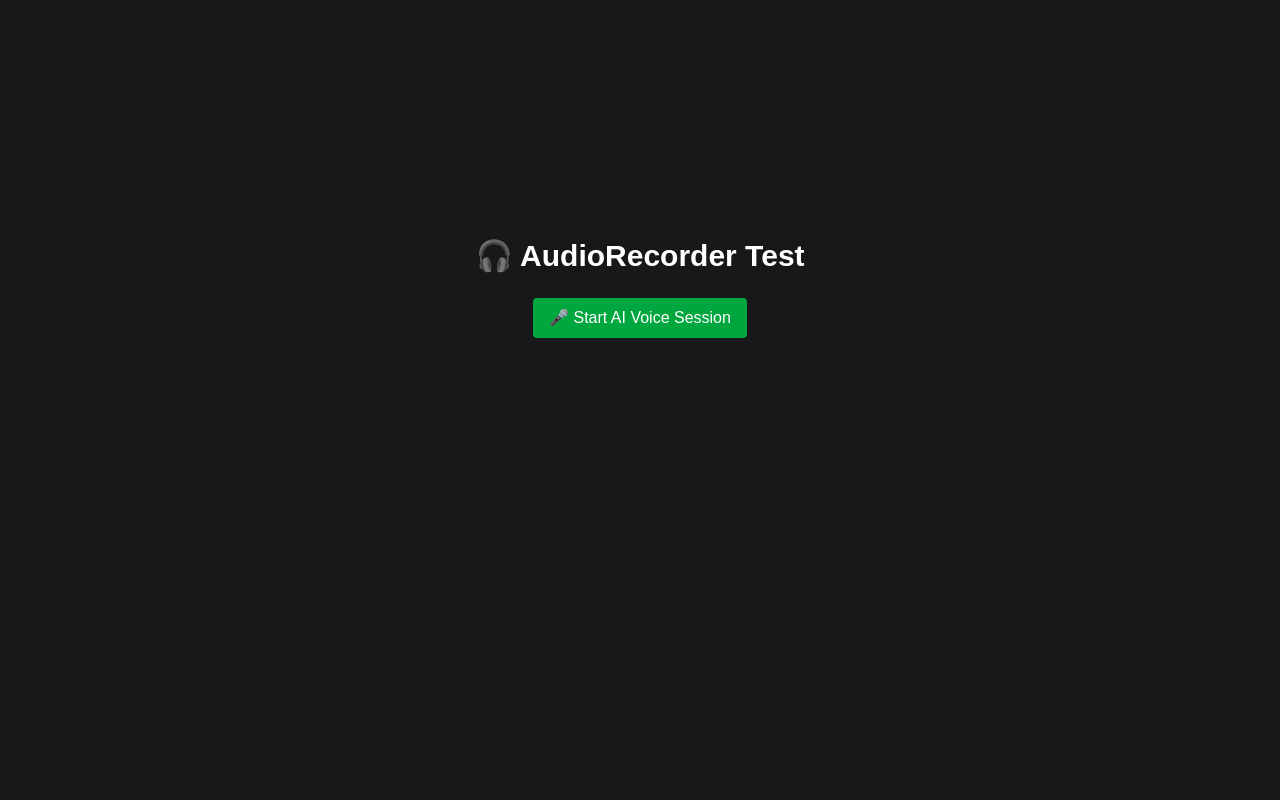
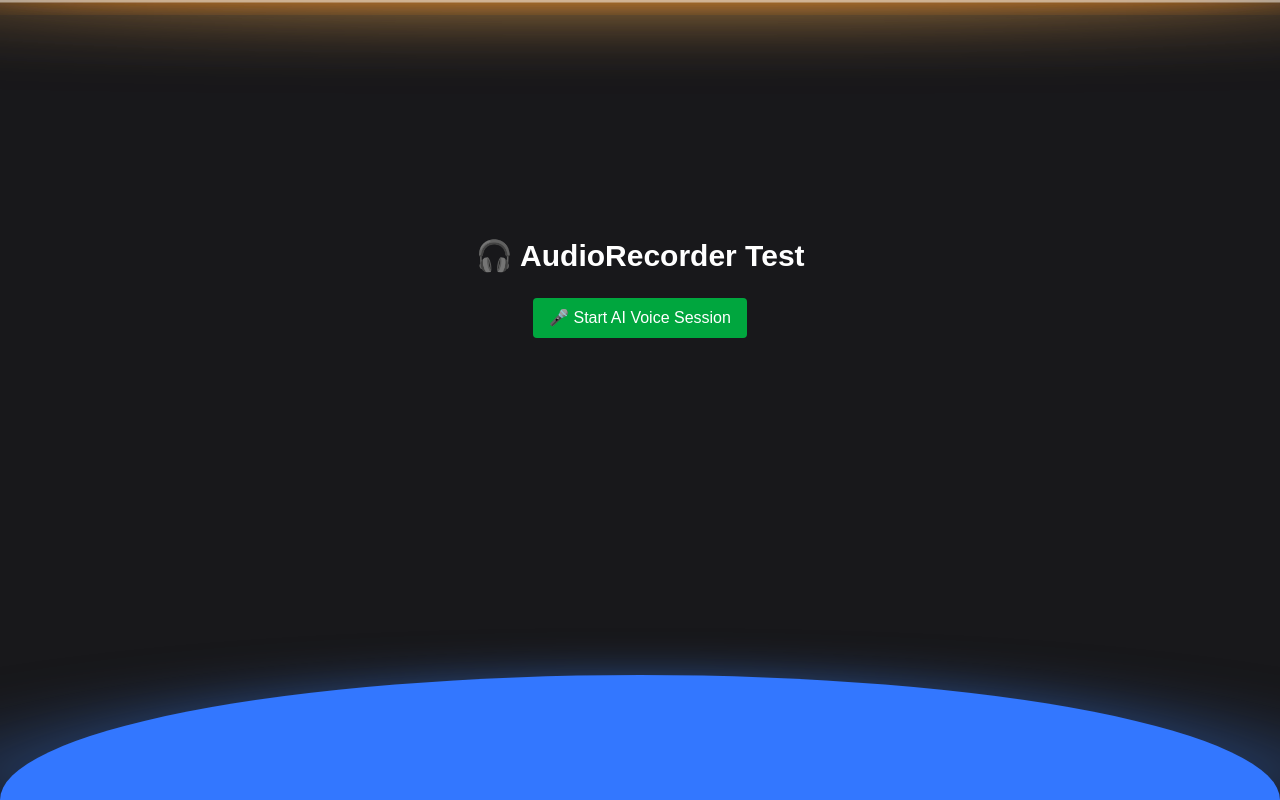
Before and after one commit to supersiyyo/dnd_ai_npc, a Next.js app: page /test in a window 1280 px wide. Built offline with nearby package versions, Linux system fonts and the light colour scheme; no server answers.

Commit message:
very nice audiovis

```diff
--- a/src/app/test/page.tsx
+++ b/src/app/test/page.tsx
@@ -1,11 +1,14 @@
 import AudioRecorder from "@/components/AudioRecorder";
-import MicCircleVisualizer from "@/components/MicCircleVisualizer";
+import UserMic from "@/components/UserMicVis";
+import AiMic from "@/components/AiMicVis";
 
 export default function TestPage() {
   return (
     <main className="min-h-screen bg-zinc-900 text-white flex flex-col items-center justify-center p-8">
       <h1 className="text-3xl font-bold mb-6">🎧 AudioRecorder Test</h1>
       <AudioRecorder />
+      <AiMic />
+      <UserMic />
     </main>
   );
 }
--- /dev/null
+++ b/src/components/AiMicVis.tsx
@@ -0,0 +1,128 @@
+// components/TopMicSemiCircleVisualizer.tsx
+'use client';
+
+import React, { useEffect, useRef } from 'react';
+
+/**
+ * Enhanced audio-reactive top semicircle with bold presence:
+ * - Increased height for more mass
+ * - Stronger gradient and glow
+ * - Thicker, more dynamic outline
+ */
+const TopMicSemiCircleVisualizer: React.FC = () => {
+  const pathRef = useRef<SVGPathElement>(null);
+  const outlineRef = useRef<SVGPathElement>(null);
+  const gradientRef = useRef<SVGLinearGradientElement>(null);
+  const audioCtxRef = useRef<AudioContext | null>(null);
+  const analyserRef = useRef<AnalyserNode | null>(null);
+  const dataArrayRef = useRef<Uint8Array | null>(null);
+
+  useEffect(() => {
+    let animationId: number;
+
+    const setupAudio = async () => {
+      const stream = await navigator.mediaDevices.getUserMedia({ audio: true });
+      const audioCtx = new AudioContext();
+      const analyser = audioCtx.createAnalyser();
+      analyser.fftSize = 256;
+      const source = audioCtx.createMediaStreamSource(stream);
+      source.connect(analyser);
+
+      const bufferLength = analyser.frequencyBinCount;
+      const dataArray = new Uint8Array(bufferLength);
+
+      audioCtxRef.current = audioCtx;
+      analyserRef.current = analyser;
+      dataArrayRef.current = dataArray;
+
+      const animate = () => {
+        if (!analyserRef.current || !dataArrayRef.current || !pathRef.current || !outlineRef.current) {
+          animationId = requestAnimationFrame(animate);
+          return;
+        }
+
+        analyserRef.current.getByteFrequencyData(dataArrayRef.current);
+        const sum = dataArrayRef.current.reduce((a, b) => a + b, 0);
+        const avg = sum / dataArrayRef.current.length;
+        const normalized = avg / 255;
+
+        // Pulse arc radius
+        const minRy = 45;
+        const maxRy = 85;
+        const ry = minRy + (maxRy - minRy) * normalized;
+        const rx = 50;
+        const d = `M0,0 A${rx},${ry} 0 0,1 100,0 L100,0 L0,0 Z`;
+        pathRef.current.setAttribute('d', d);
+        outlineRef.current.setAttribute('d', d);
+
+        // Update gradient stops
+        const gradient = gradientRef.current;
+        if (gradient) {
+          const stops = gradient.children;
+          (stops[0] as SVGStopElement).setAttribute('stop-color', `hsl(${20 + normalized * 30},100%,80%)`);
+          (stops[1] as SVGStopElement).setAttribute('stop-color', `hsl(${20 + normalized * 30},100%,40%)`);
+        }
+
+        // Glow filter intensity
+        const glow = 15 + normalized * 50;
+        pathRef.current.style.filter = `url(#glow) drop-shadow(0 0 ${glow}px rgba(249,115,22,0.9))`;
+
+        // Outline stroke reacts strongly
+        const strokeWidth = 2 + normalized * 6;
+        outlineRef.current.style.strokeWidth = `${strokeWidth}px`;
+        outlineRef.current.style.strokeOpacity = `${0.5 + normalized * 0.5}`;
+
+        animationId = requestAnimationFrame(animate);
+      };
+
+      animate();
+    };
+
+    setupAudio();
+    return () => {
+      cancelAnimationFrame(animationId);
+      if (audioCtxRef.current) audioCtxRef.current.close();
+    };
+  }, []);
+
+  return (
+    <svg
+      className="fixed inset-x-0 top-0 w-full h-[30vh] max-h-[60vh] pointer-events-none"
+      viewBox="0 0 100 100"
+      preserveAspectRatio="none"
+      aria-hidden="true"
+    >
+      <defs>
+        <linearGradient id="arcGradient" ref={gradientRef} x1="0%" y1="0%" x2="0%" y2="100%">
+          <stop offset="0%" stopColor="hsl(30,100%,80%)" />
+          <stop offset="100%" stopColor="hsl(30,100%,40%)" />
+        </linearGradient>
+        <filter id="glow">
+          <feGaussianBlur stdDeviation="6" result="coloredBlur" />
+          <feMerge>
+            <feMergeNode in="coloredBlur" />
+            <feMergeNode in="SourceGraphic" />
+          </feMerge>
+        </filter>
+      </defs>
+      {/* Bold gradient-filled arc with strong glow */}
+      <path
+        ref={pathRef}
+        d="M0,0 A50,60 0 0,1 100,0 L100,0 L0,0 Z"
+        fill="url(#arcGradient)"
+        style={{ filter: 'url(#glow) drop-shadow(0 0 15px rgba(249,115,22,0.8))' }}
+      />
+      {/* Prominent outline arc */}
+      <path
+        ref={outlineRef}
+        d="M0,0 A50,100 0 0,1 100,0 L100,0 L0,0 Z"
+        fill="none"
+        stroke="white"
+        strokeOpacity={0.5}
+        strokeWidth={2}
+      />
+    </svg>
+  );
+};
+
+export default TopMicSemiCircleVisualizer;
--- /dev/null
+++ b/src/components/UserMicVis.tsx
@@ -0,0 +1,95 @@
+// components/MicSemiCircleVisualizer.tsx
+'use client';
+
+import React, { useEffect, useRef } from 'react';
+
+/**
+ * An enhanced audio-reactive bottom semicircle with dynamic color and glow effects.
+ * - Arc radius pulses with mic input.
+ * - Fill hue shifts with amplitude.
+ * - Drop-shadow glow intensifies on peaks.
+ */
+const MicSemiCircleVisualizer: React.FC = () => {
+  const pathRef = useRef<SVGPathElement>(null);
+  const audioCtxRef = useRef<AudioContext | null>(null);
+  const analyserRef = useRef<AnalyserNode | null>(null);
+  const dataArrayRef = useRef<Uint8Array | null>(null);
+
+  useEffect(() => {
+    let animationId: number;
+
+    const setupAudio = async () => {
+      const stream = await navigator.mediaDevices.getUserMedia({ audio: true });
+      const audioCtx = new AudioContext();
+      const analyser = audioCtx.createAnalyser();
+      analyser.fftSize = 256;
+      const source = audioCtx.createMediaStreamSource(stream);
+      source.connect(analyser);
+
+      const bufferLength = analyser.frequencyBinCount;
+      const dataArray = new Uint8Array(bufferLength);
+
+      audioCtxRef.current = audioCtx;
+      analyserRef.current = analyser;
+      dataArrayRef.current = dataArray;
+
+      const animate = () => {
+        if (!analyserRef.current || !dataArrayRef.current || !pathRef.current) {
+          animationId = requestAnimationFrame(animate);
+          return;
+        }
+
+        analyserRef.current.getByteFrequencyData(dataArrayRef.current);
+        const sum = dataArrayRef.current.reduce((a, b) => a + b, 0);
+        const avg = sum / dataArrayRef.current.length;
+        const normalized = avg / 255; // 0 to 1
+
+        // Pulse arc radius
+        const minRy = 40;
+        const maxRy = 70;
+        const ry = minRy + (maxRy - minRy) * normalized;
+        const rx = 40;
+        const d = `M0,100 A${rx},${ry} 0 0,1 100,100 L100,100 L0,100 Z`;
+        pathRef.current.setAttribute('d', d);
+
+        // Shift hue based on amplitude
+        const hue = 200 + normalized * 100; // from blue to cyan
+        pathRef.current.setAttribute('fill', `hsl(${hue},100%,60%)`);
+
+        // Glow effect via drop-shadow
+        const glowSize = 10 + normalized * 40;
+        pathRef.current.style.filter = `drop-shadow(0 0 ${glowSize}px rgba(59,130,246,0.7))`;
+        pathRef.current.style.transition = 'fill 0.1s linear, filter 0.1s linear';
+
+        animationId = requestAnimationFrame(animate);
+      };
+
+      animate();
+    };
+
+    setupAudio();
+
+    return () => {
+      cancelAnimationFrame(animationId);
+      if (audioCtxRef.current) audioCtxRef.current.close();
+    };
+  }, []);
+
+  return (
+    <svg
+      className="fixed inset-x-0 bottom-0 w-full h-[25vh] max-h-[50vh] pointer-events-none"
+      viewBox="0 0 100 100"
+      preserveAspectRatio="none"
+      aria-hidden="true"
+    >
+      <path
+        ref={pathRef}
+        d="M0,100 A40,50 0 0,1 100,100 L100,100 L0,100 Z"
+        fill="hsl(220,100%,60%)"
+        style={{ filter: 'drop-shadow(0 0 10px rgba(59,130,246,0.5))' }}
+      />
+    </svg>
+  );
+};
+
+export default MicSemiCircleVisualizer;
```
